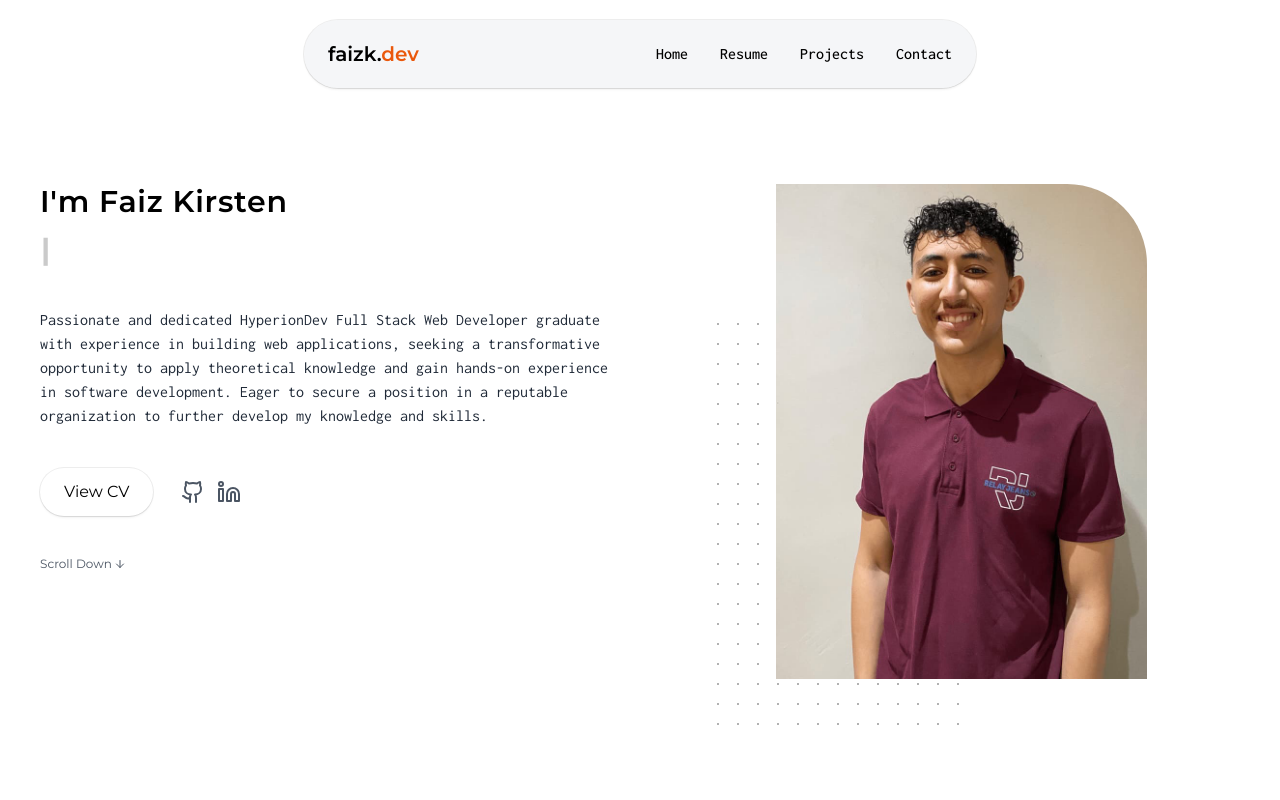
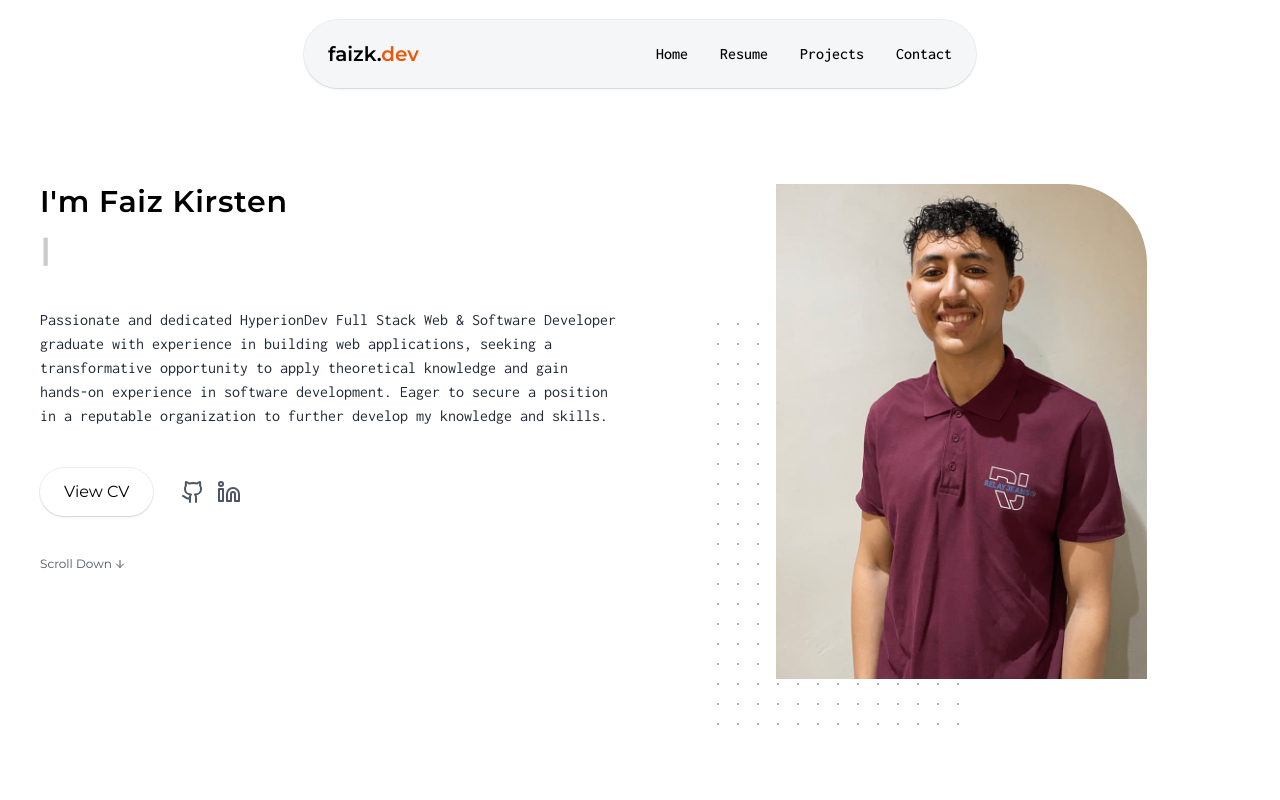
Before and after one commit to faiz-kirsten/portfolio, a React (Vite) app: page / in a window 1280 px wide. Shown: the top 800 px of the page. Built offline with nearby package versions, Linux system fonts and the light colour scheme.

Commit message:
Update Hero.jsx

```diff
--- a/src/components/Hero.jsx
+++ b/src/components/Hero.jsx
@@ -33,8 +33,7 @@ const Hero = () => {
                     </div>
                 </div>
                 <p className="text-gray-800 font-inconsolata">
-                    Passionate and dedicated HyperionDev Full Stack Web
-                    Developer graduate with experience in building web
+                    Passionate and dedicated HyperionDev Full Stack Web & Software Developer graduate with experience in building web
                     applications, seeking a transformative opportunity to apply
                     theoretical knowledge and gain hands-on experience in
                     software development. Eager to secure a position in a
```
